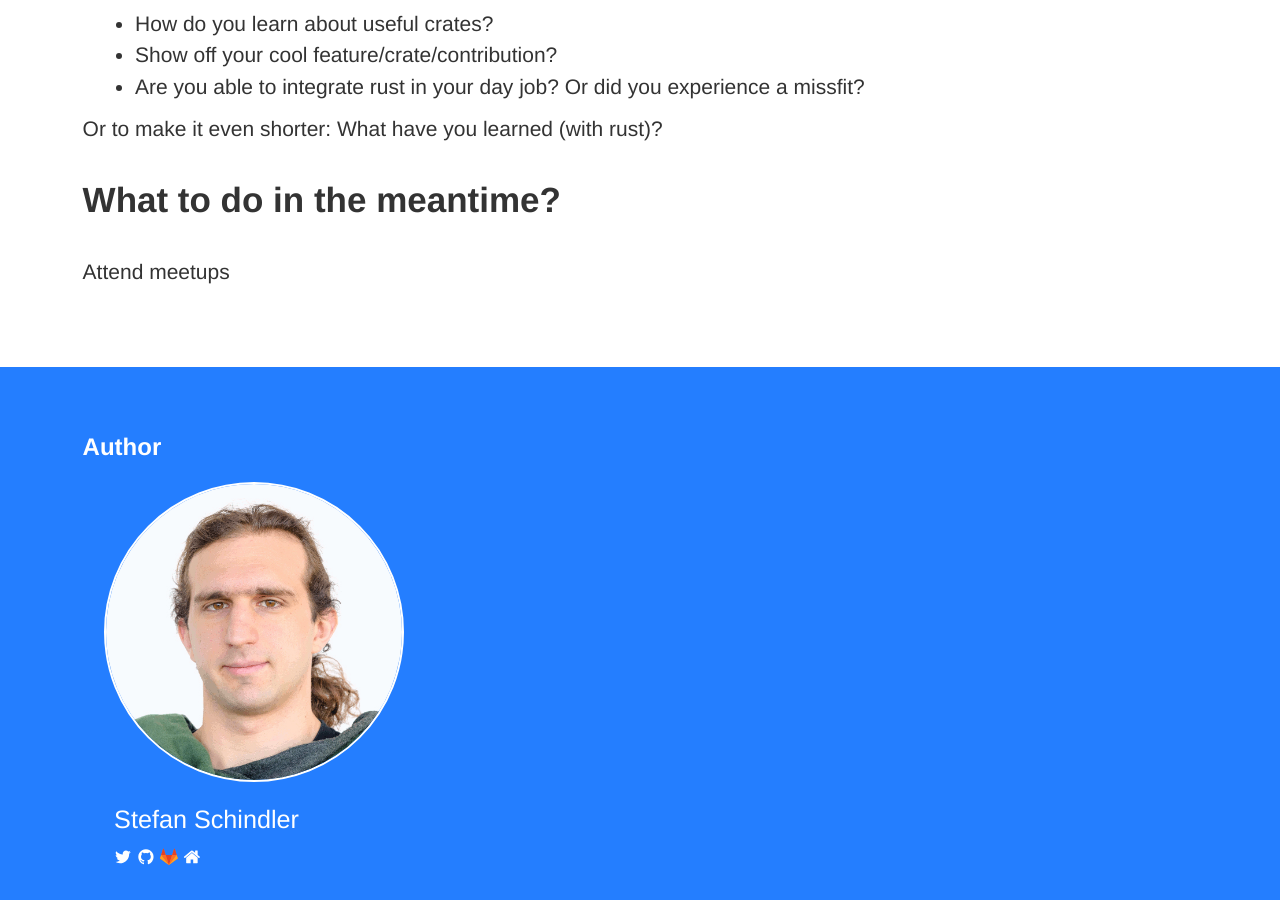
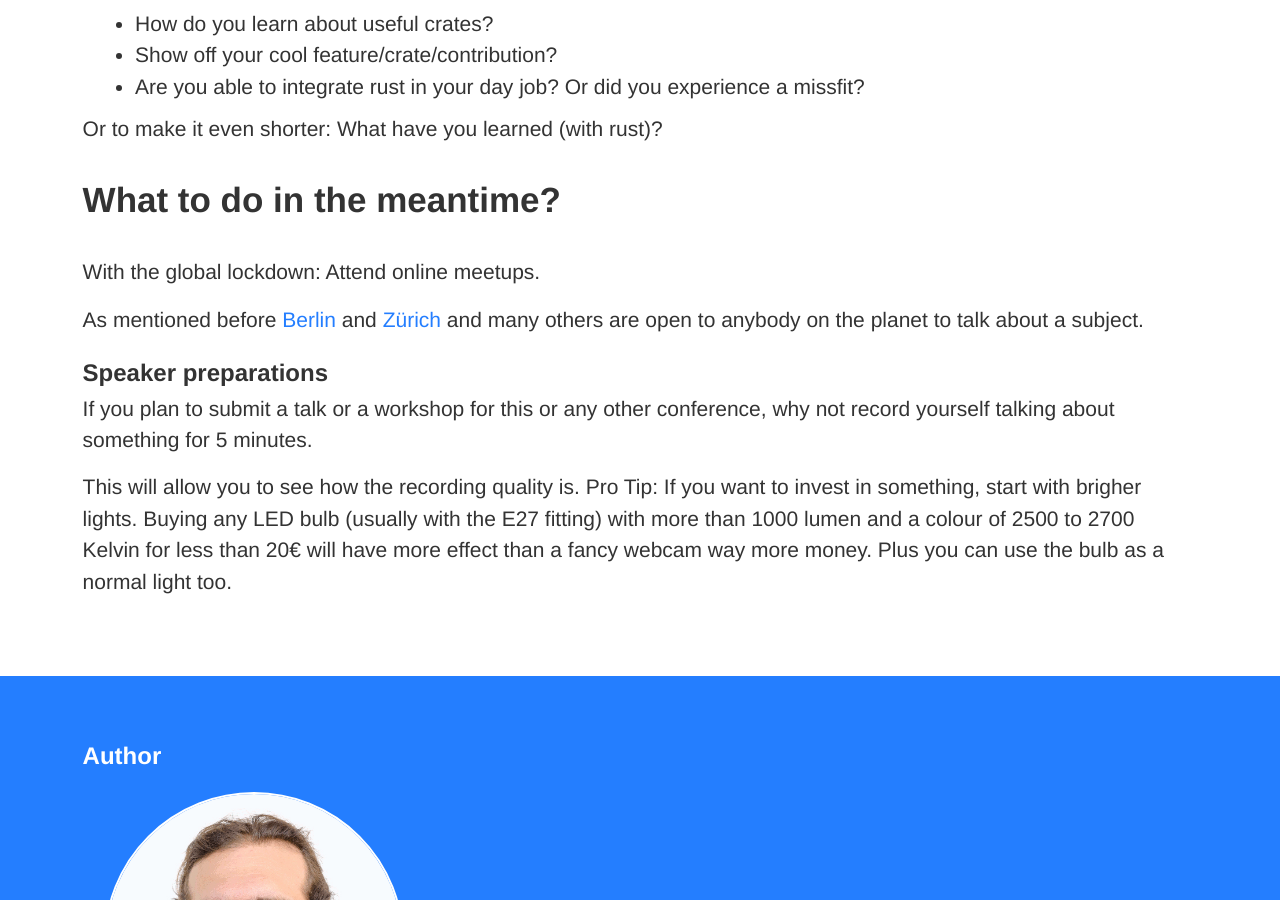
Before and after one commit to RustFestEU/blog.rustfest.eu, a Jekyll site: the page built from _posts/2020-06-06-announcing-rustfest-2020.md, in a window 1280 px wide and 900 px high, scrolled down 1380 px. Built offline with Jekyll 4.4.1, drawn with Linux system fonts in a browser that asks for light colours; some of the changed text lies outside the part shown.

Commit message:
Add light hint

```diff
--- a/_posts/2020-06-06-announcing-rustfest-2020.md
+++ b/_posts/2020-06-06-announcing-rustfest-2020.md
@@ -7,7 +7,7 @@ authors:
   - dns2utf8
 ---
 
-TLDR: The next RustFest will be on the weekend of ???2020-11-07 and 2020-11-08??? and it will be an online community conference 🎉
+TLDR: The next RustFest will be on the weekend of 2020-11-07 and 2020-11-08 and it will be an online community conference 🎉
 
 # Future<Output = RustFest::Global2020>
 
@@ -46,7 +46,18 @@ Or to make it even shorter: What have you learned (with rust)?
 
 ## What to do in the meantime?
 
-Attend meetups
+With the global lockdown: Attend online meetups.
+
+As mentioned before [Berlin](https://berline.rs/) and [Zürich](https://www.meetup.com/Rust-Zurich/) and many others are open to anybody on the planet to talk about a subject.
+
+### Speaker preparations
+
+If you plan to submit a talk or a workshop for this or any other conference, why not record yourself talking about something for 5 minutes.
+
+This will allow you to see how the recording quality is.
+Pro Tip: If you want to invest in something, start with brigher lights.
+Buying any LED bulb (usually with the E27 fitting) with more than 1000 lumen and a colour of 2500 to 2700 Kelvin for less than 20€ will have more effect than a fancy webcam way more money.
+Plus you can use the bulb as a normal light too.
 
 <!--
 <div class="card">
```
